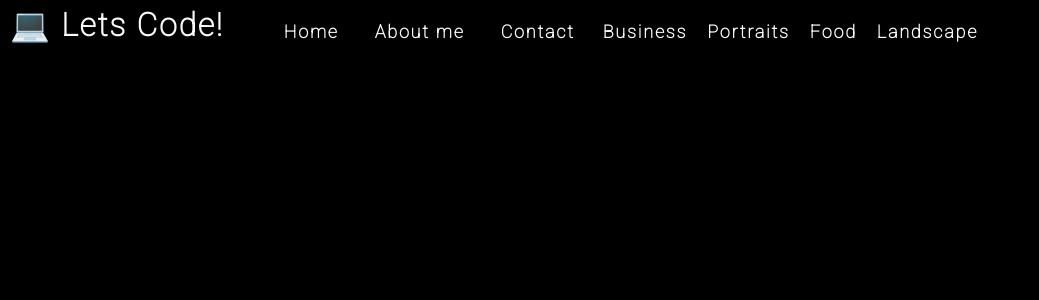
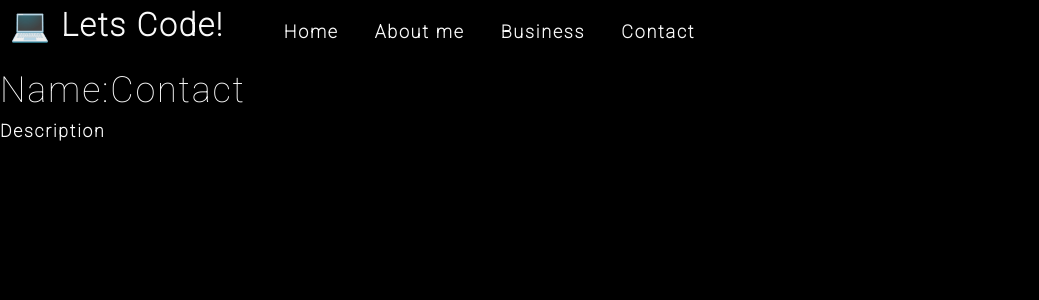
Before and after one commit to SantiBass/React-Portfolio, a React (Create React App) app: page /contact in a window 1280 px wide. Shown: the top 300 px of the page, without its empty margins (0-1039 px from the left). Built offline with nearby package versions, Linux system fonts and the light colour scheme.

Commit message:
added Contactjs

```diff
--- a/src/App.js
+++ b/src/App.js
@@ -2,9 +2,10 @@ import React from 'react';
 // import logo from './logo.svg';
 import { BrowserRouter as Router, Route, Routes } from "react-router-dom";
 import About from './components/About/About';
-import Nav from './components/Nav/nav';
+import Nav from './components/Nav/Nav';
 import Business from './components/Business/Business';
 import Home from './components/Home/Home';
+import Contact from './components/Contact/Contact';
 import './App.css';
 
 function App() {
@@ -15,13 +16,13 @@ function App() {
       <Nav />
       <Routes>
 
-        <Route path="/home" element={<Home/>} />
+        <Route path="/home" element={<Home />} />
 
-        <Route path="/about" element={<About/>} />
+        <Route path="/about" element={<About />} />
 
-        <Route path="/business" element={<Business/>}/>
+        <Route path="/business" element={<Business />} />
 
-        <Route path="/" element={<About/>}/>
+        <Route path="/contact" element={<Contact />} />
 
 
       </Routes>
--- a/src/components/Business/business.js
+++ b/src/components/Business/business.js
@@ -4,7 +4,7 @@ function Business() {
   return (
     <section>
         <h1>
-            Name
+            Name:Business
         </h1>
         <p>
             Description
--- /dev/null
+++ b/src/components/Contact/Contact.js
@@ -0,0 +1,16 @@
+import React from 'react'
+
+function Contact() {
+  return (
+    <section>
+    <h1>
+        Name:Contact
+    </h1>
+    <p>
+        Description
+    </p>
+</section>
+  )
+}
+
+export default Contact
--- a/src/components/Nav/nav.js
+++ b/src/components/Nav/nav.js
@@ -4,10 +4,10 @@ import { capitalizeFirstLetter } from "../../utils/helpers";
 
 function Nav() {
   const  categories = [
-    { name: 'Business', description: 'Photos of grocery stores, food trucks, and other commercial projects' },
-    { name: 'portraits', description: 'Portraits of people in my life' },
-    { name: 'food', description: 'Delicious delicacies' },
-    { name: 'landscape', description: 'Fields, farmhouses, waterfalls, and the beauty of nature' }
+    //  { name: 'Business', description: 'Photos of grocery stores, food trucks, and other commercial projects' },
+    // { name: 'portraits', description: 'Portraits of people in my life' },
+    // { name: 'food', description: 'Delicious delicacies' },
+    // { name: 'landscape', description: 'Fields, farmhouses, waterfalls, and the beauty of nature' }
   ];
 
   const handleClick = () => {
@@ -33,6 +33,11 @@ function Nav() {
               About me
             </NavLink>
           </li>
+          <li className="mx-2">
+            <NavLink to="/business" onClick={() => handleClick()}>
+              Business
+            </NavLink>
+          </li>
           <li className={"mx-2"}>
 
             <NavLink to="/contact" onClick={() => handleClick()}>
```
Lines whose indentation alone changed are shown as unchanged.
